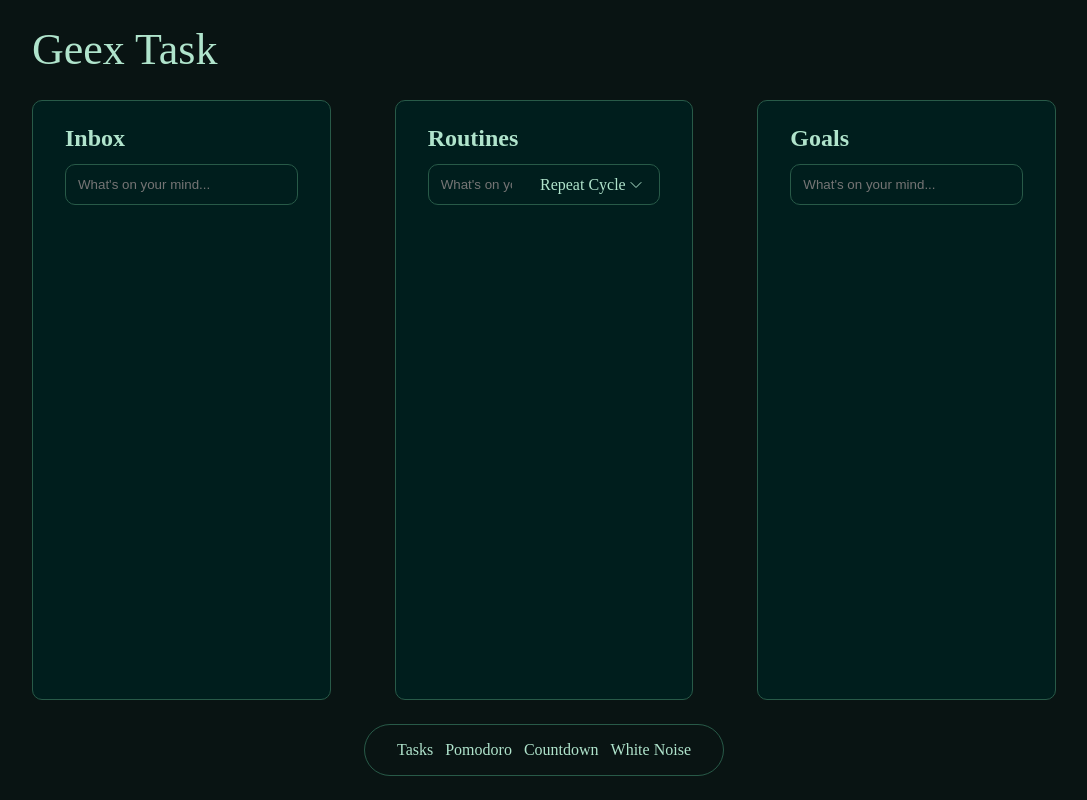
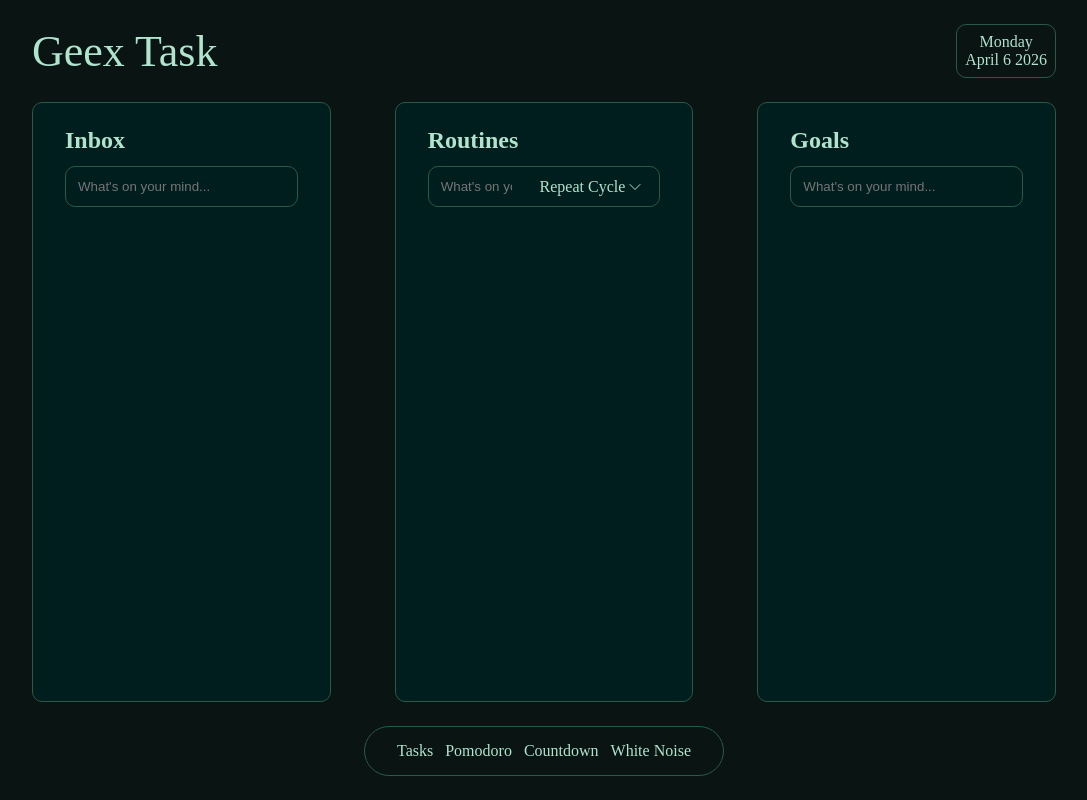
Before and after one commit to mrgeex/geextask, a website built with Parcel: page index.html in a window 1280 px wide. Shown: the whole page, without its empty margins (96-1183 px from the left). Built offline with nearby package versions, Linux system fonts and the light colour scheme; files whose address does not match are found by name.

Commit message:
tasks >> added dates

```diff
--- a/index.html
+++ b/index.html
@@ -14,7 +14,7 @@
   </head>
   <body>
     <div class="container">
-      <header class="header">
+      <header class="header flex">
         <h1 class="logo">Geex Task</h1>
       </header>
 
--- a/src/css/style.css
+++ b/src/css/style.css
@@ -111,7 +111,7 @@ ul {
 }
 
 .header {
-  align-self: flex-start;
+  justify-content: space-between;
 }
 
 .logo {
@@ -123,7 +123,14 @@ ul {
 .logo,
 .todo__title {
   cursor: default;
-  width: 100%;
+}
+
+.date {
+  border: 1px solid var(--border);
+  border-radius: 10px;
+  text-align: center;
+
+  padding: 8px;
 }
 
 .todo__title label {
@@ -168,8 +175,6 @@ ul {
 
 .todo__routines__dropdown {
   text-align: center;
-  width: max-content;
-  min-width: 135px;
   flex-flow: column;
   position: relative;
 }
--- a/src/js/controller.js
+++ b/src/js/controller.js
@@ -4,6 +4,7 @@ import Tasks from "./views/tasks/tasks";
 import addNewTask from "./views/tasks/addNewTask";
 import routineRepeatCycle from "./views/tasks/routineRepeatCycle";
 import taskActions from "./views/tasks/taskActions";
+import renderDate from "./views/renderDate";
 
 function controlLoadApp() {
   Tasks.render(model.getTasks());
@@ -11,7 +12,7 @@ function controlLoadApp() {
 
 function controlAddTasks(task, taskType, routineCycle) {
   //
-  model.saveTask(task, taskType, routineCycle);
+  model.saveTask(task, taskType, routineCycle, new Date());
   addNewTask.renderNewTask(model.getTasks(), taskType);
 }
 
@@ -32,6 +33,7 @@ function controlModifyTask(status, taskID, taskContent, routineCycle) {
 }
 
 function init() {
+  renderDate.render();
   Tasks.loadAppHandler(controlLoadApp);
   addNewTask.addTaskHandler(controlAddTasks);
   taskActions.modifyTaskHandler(controlModifyTask);
--- a/src/js/model.js
+++ b/src/js/model.js
@@ -7,10 +7,11 @@ export const state = {
   page: "tasks",
 };
 
-export function saveTask(task, taskType, routineCycle) {
+export function saveTask(task, taskType, routineCycle, date) {
   if (!state.tasks[taskType].some((t) => t.task === task)) {
     const newTask = {
       id: taskType + "__" + state.tasks[taskType].length,
+      date,
       task,
       ...(taskType.includes("routine") && { routineCycle: routineCycle }),
     };
--- /dev/null
+++ b/src/js/views/renderDate.js
@@ -0,0 +1,22 @@
+class RenderDate {
+  _parentElement = document.querySelector(".logo");
+  _formattedDate = new Date()
+    .toLocaleDateString(navigator.language, {
+      weekday: "long",
+      month: "long",
+      day: "numeric",
+      year: "numeric",
+    })
+    .split(",");
+
+  render() {
+    const markup = this._generateMarkup();
+    this._parentElement.insertAdjacentHTML("afterend", markup);
+  }
+
+  _generateMarkup() {
+    return `<div class="date">${this._formattedDate[0]}<br><span>${this._formattedDate.slice(1).join("")}</span></div>`;
+  }
+}
+
+export default new RenderDate();
--- a/src/js/views/tasks/addNewTask.js
+++ b/src/js/views/tasks/addNewTask.js
@@ -29,6 +29,7 @@ class addNewTaskHandler extends Tasks {
           routineCycle =
             event.target.parentElement.querySelector(".selected span").dataset
               .value;
+          if (!routineCycle) return;
         }
 
         handler(task, taskType, routineCycle);
--- a/src/js/views/tasks/taskActions.js
+++ b/src/js/views/tasks/taskActions.js
@@ -39,6 +39,7 @@ class TaskActions extends Tasks {
       if (!dropDown) return;
 
       const parentElement = event.target.closest(".todo__task");
+      if (!parentElement) return;
       const taskType =
         parentElement.parentElement.parentElement.parentElement.classList[0];
       const input = parentElement.querySelector("input");
--- a/src/js/views/tasks/tasks.js
+++ b/src/js/views/tasks/tasks.js
@@ -78,11 +78,20 @@ export class Tasks extends View {
     <ul>
       ${tasks
         .map((task) => {
-          return `<li class="todo__task flex">
+          const formattedDate = new Date(task.date).toLocaleDateString(
+            navigator.language,
+            {
+              weekday: "long",
+              month: "long",
+              day: "numeric",
+              year: "numeric",
+            },
+          );
+
+          return `<li class="todo__task flex" title="${formattedDate}">
           <div class="todo__task--content">
             <input type="text" id="${task.id}" class="${task.taskDone ? "task__Done" : ""}" value="${task.task}"/>
           </div>
-          <!-- ${task.id.split("__").slice(0, 2).join("__").includes("routine") ? `<div class="cycle">${task.routineCycle}</div>` : ""} -->
           ${
             task.id.split("__").slice(0, 2).join("__").includes("routine")
               ? `<div class="todo__routines__dropdown flex">
```
